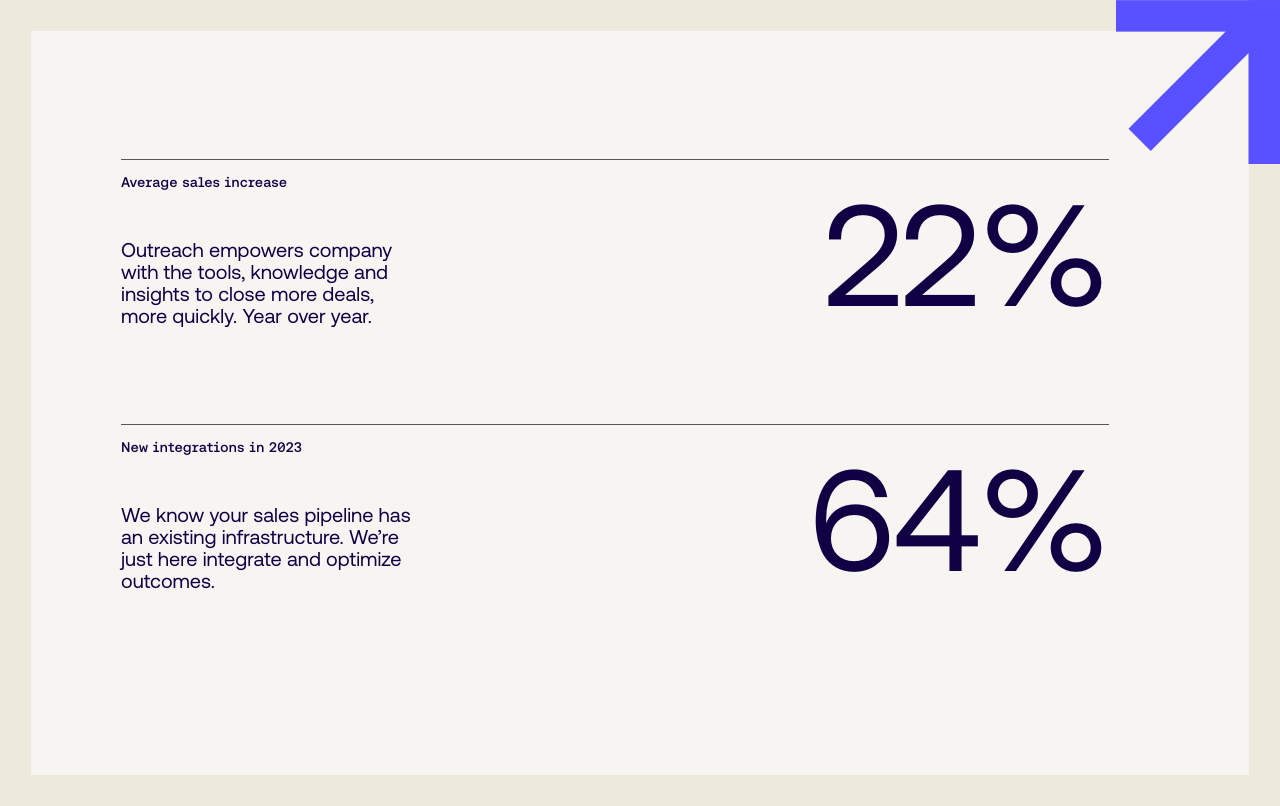
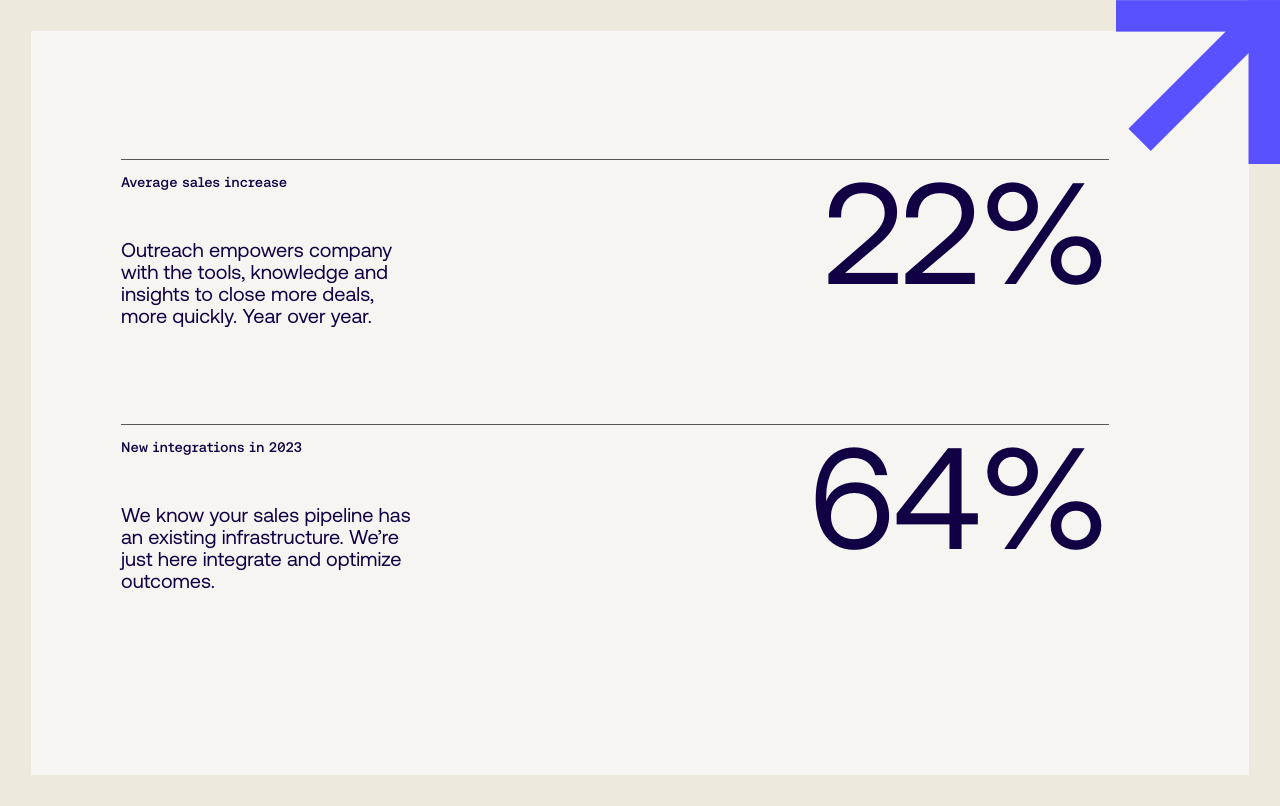
Before and after one commit to ErickRoo/pxpl, a Next.js app: page /components/Stats in a window 1280 px wide. Built offline with nearby package versions, Linux system fonts and the light colour scheme.

Commit message:
fix: set correct space based on qa feedback

```diff
--- a/components/blocks/stats/stats.module.scss
+++ b/components/blocks/stats/stats.module.scss
@@ -103,16 +103,13 @@
 }
 
 .rightSide {
-  padding-top: 3.2rem;
-  padding-bottom: 3.8rem;
+  padding-bottom: 4rem;
 
   @screen md {
-    padding-top: 2.2rem;
     font-size: 14.4rem;
   }
 
   @screen xl {
-    padding-top: 0;
     font-size: 24rem;
   }
 }
--- a/components/blocks/stats/stats.tsx
+++ b/components/blocks/stats/stats.tsx
@@ -26,7 +26,7 @@ const StatsBlock:FunctionComponent<{ block: StatsInterface }> = ({ block }) => {
                     <p className="eyebrow">{top.headline}</p>
                     <h6 className="typo-h6">{top.description}</h6>
                   </div>
-                  <div className={`typo-stats ${styles.rightSide}`}>
+                  <div className={`typo-stats pt-[3.2rem] md:pt-[2.2rem] xl:pt-0 ${styles.rightSide}`}>
                     {top.stat}
                   </div>
                 </div>
@@ -35,7 +35,7 @@ const StatsBlock:FunctionComponent<{ block: StatsInterface }> = ({ block }) => {
                     <p className="eyebrow">{bottom.headline}</p>
                     <h6 className="typo-h6">{bottom.description}</h6>
                   </div>
-                  <div className={`typo-stats ${styles.rightSide}`}>
+                  <div className={`typo-stats pt-[3.2rem] md:pt-[2.6rem] xl:pt-0 ${styles.rightSide}`}>
                     {bottom.stat}
                   </div>
                 </div>
```
